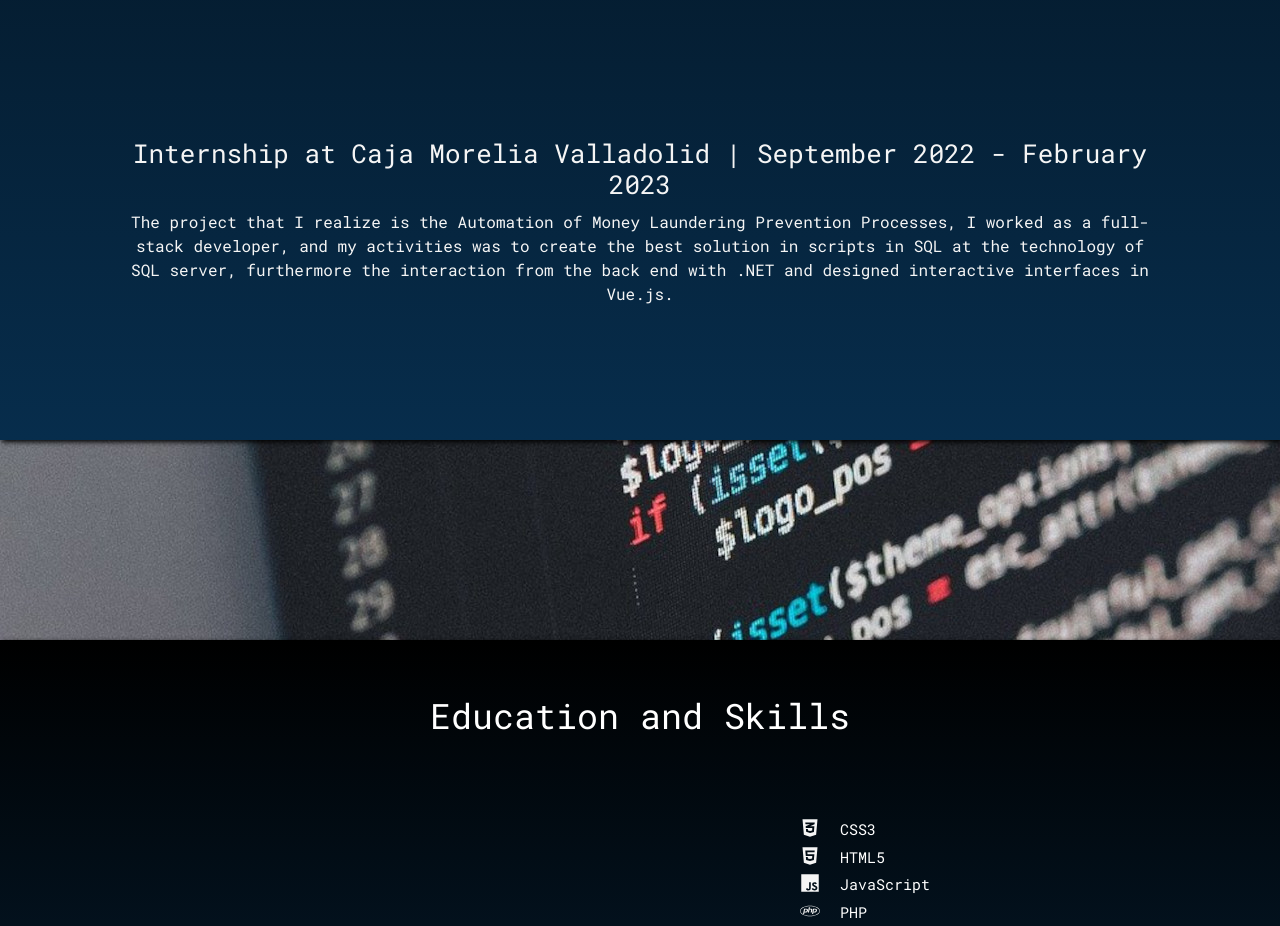
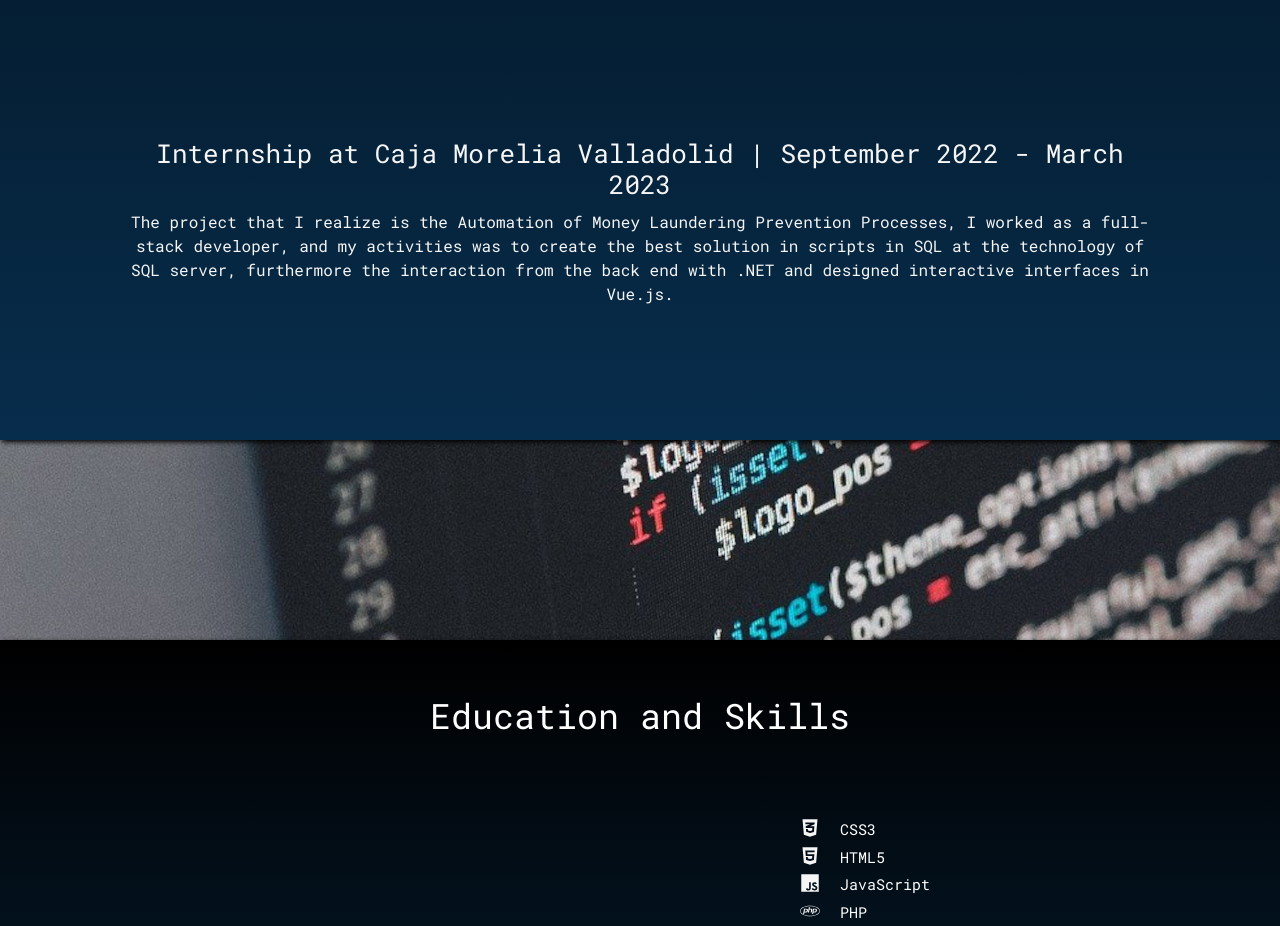
Before and after one commit to Cristian-Miguel/Portafolio, a React (Create React App) app: page / in a window 1280 px wide. Shown: the part 2380-3306 px from the top of the page. Built offline with nearby package versions, Linux system fonts and the light colour scheme.

Commit message:
correcciones

```diff
--- a/src/views/App.js
+++ b/src/views/App.js
@@ -82,7 +82,7 @@ function App() {
 
         <div className="ContainerCMV">
           <h4 className="CMV">
-            Internship at Caja Morelia Valladolid | September 2022 - February 2023
+            Internship at Caja Morelia Valladolid | September 2022 - March 2023
           </h4>
           <p className="CMV">
           The project that I realize is the Automation of Money Laundering Prevention
```
